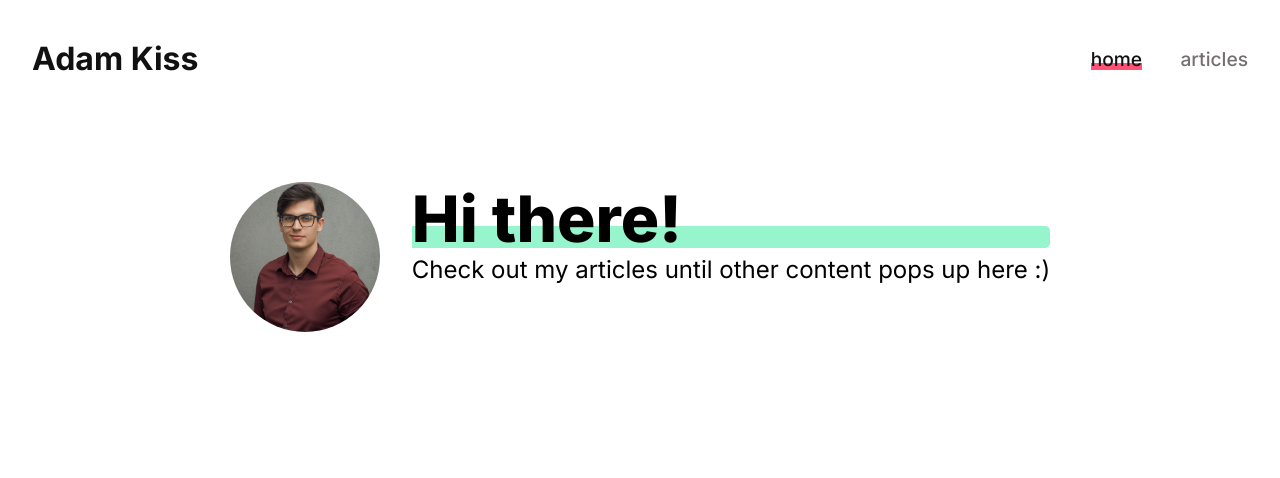
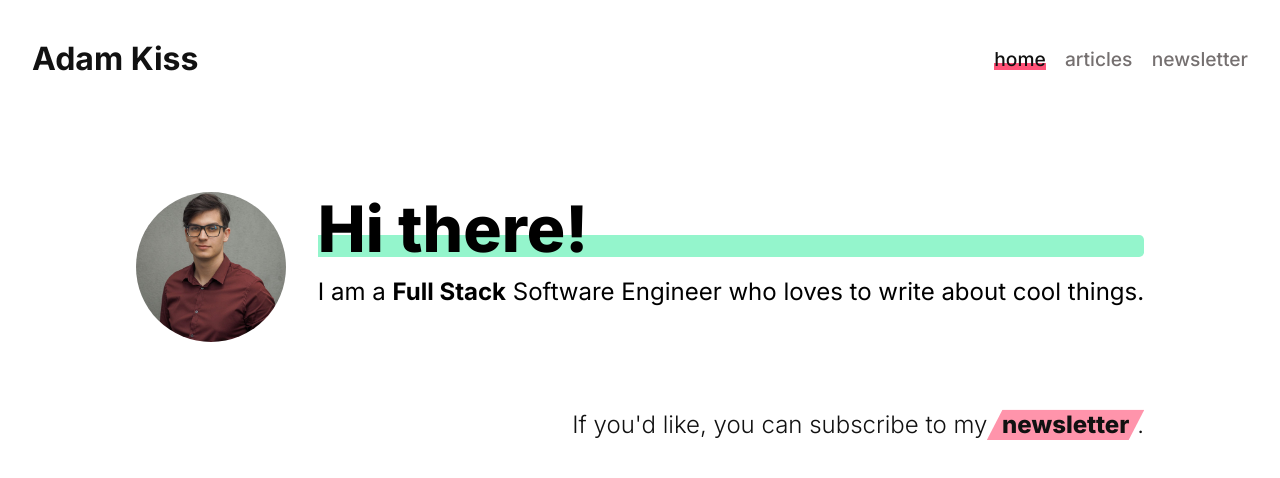
Before and after one commit to adamkss/adam-personal, a Next.js app: page / in a window 1280 px wide. Shown: the top 478 px of the page. Built offline with nearby package versions, Linux system fonts and the light colour scheme.

Commit message:
Add stylistic changes

```diff
--- a/components/header.js
+++ b/components/header.js
@@ -32,13 +32,13 @@ export const Header = ({ currentPage = 'home' }) => {
               },
               {
                 className: 'nav-list__list-item-active',
-                if: currentPage === 'about-me',
+                if: currentPage === 'articles',
               }
             )}
           >
-            {/* <Link href="/about-me">
-              <a>About me</a>
-            </Link> */}
+            <Link href="/articles">
+              <a>Articles</a>
+            </Link>
           </li>
           <li
             className={getClassNames(
@@ -47,12 +47,12 @@ export const Header = ({ currentPage = 'home' }) => {
               },
               {
                 className: 'nav-list__list-item-active',
-                if: currentPage === 'articles',
+                if: currentPage === 'newsletter',
               }
             )}
           >
-            <Link href="/articles">
-              <a>Articles</a>
+            <Link href="/newsletter">
+              <a>Newsletter</a>
             </Link>
           </li>
         </ul>
--- a/components/header.module.scss
+++ b/components/header.module.scss
@@ -1,4 +1,5 @@
 @use 'styles/animations';
+@import "styles/colors";
 
 .header {
   display: grid;
@@ -41,11 +42,6 @@
         margin-right: 1.2rem;
       }
 
-      a {
-        text-decoration: none;
-        color: inherit;
-      }
-
       &.nav-list__list-item-active {
         color: #111111;
         &:after {
@@ -56,7 +52,7 @@
           width: 100%;
           height: 7px;
           z-index: -1;
-          background-color: #ff5277;
+          background-color: $cool-pinkish;
           @include animations.FadeAndSlideIn(0.6s);
         }
       }
--- a/pages/index.js
+++ b/pages/index.js
@@ -1,4 +1,5 @@
 import Head from 'next/head';
+import Link from 'next/link';
 
 import styles from 'styles/index.module.scss';
 import { Header } from 'components/header';
@@ -15,6 +16,11 @@ const Home = () => {
       <main
         className={getClassNames({
           className: 'main-wrapper',
+        })}
+      >
+        <section
+          className={getClassNames({
+            className: 'introduction',
           })}
         >
           <img
@@ -41,9 +47,26 @@ const Home = () => {
                 className: 'welcome__small-text',
               })}
             >
-            Check out my articles until other content pops up here :)
+              I am a <b>Full Stack</b> Software Engineer who loves to write
+              about cool things.
+            </span>
+            <div
+              className={getClassNames({
+                className: 'welcome__newsletter',
+              })}
+            >
+              <span>
+                If you'd like, you can subscribe to my{' '}
+                <strong>
+                  <Link href="/newsletter">
+                    <a>newsletter</a>
+                  </Link>
+                </strong>
+                .
               </span>
             </div>
+          </div>
+        </section>
       </main>
     </>
   );
--- /dev/null
+++ b/styles/colors.scss
@@ -0,0 +1,2 @@
+$cool-pinkish: hsl(347, 100%, 66%);
+$neon-green: hsl(155, 83%, 77%);
--- a/styles/global.scss
+++ b/styles/global.scss
@@ -12,6 +12,13 @@ h3 {
   align-items: center;
 }
 
-ul, li {
+ul,
+li {
   padding: 0;
 }
+
+a {
+  color: inherit;
+  text-decoration: none;
+  outline: none;
+}
--- a/styles/index.module.scss
+++ b/styles/index.module.scss
@@ -1,5 +1,7 @@
-.main-wrapper {
-  padding-top: 5em;
+@import "styles/colors";
+
+.introduction {
+  padding-top: 7vw;
   display: grid;
   grid-template-columns: auto;
   grid-template-areas:
@@ -11,7 +13,6 @@
   @media (min-width: 550px) {
     grid-template-columns: auto auto;
     grid-template-areas: "profile-picture welcome-text";
-  }
   }
 
   .profile-image {
@@ -37,14 +38,60 @@
         position: absolute;
         width: 100%;
         height: 30%;
-      background-color: #96f5cd;
+        background-color: $neon-green;
         bottom: 8px;
         z-index: -1;
         border-top-right-radius: 0.3rem;
         border-bottom-right-radius: 0.3rem;
+        transition: all 0.3s ease-in;
+        transform-origin: bottom left;
+      }
+      &:hover::after {
+        background-color: $cool-pinkish;
+        transform: scaleY(1.7);
       }
     }
     .welcome__small-text {
+      display: block;
+      margin-top: 0.8rem;
       font-size: 1.5rem;
     }
+
+    .welcome__newsletter {
+      display: flex;
+      justify-content: flex-end;
+      margin-top: calc(7vw + 2vh);
+      font-size: 1.5rem;
+      text-align: end;
+      color: #111111;
+      & span {
+        display: block;
+        font-weight: 300;
       }
+
+      & strong {
+        font-weight: 800;
+        display: inline-block;
+        position: relative;
+        padding: 0em 0.5rem;
+        &:after {
+          display: block;
+          position: absolute;
+          content: "";
+          top: 0;
+          left: 0;
+          width: 100%;
+          height: 100%;
+          background-color: lighten($cool-pinkish, 13%);
+          z-index: -1;
+          transform: scale(1.1);
+          clip-path: polygon(10% 0, 100% 0%, 90% 100%, 0 100%);
+          transition: all 0.3s ease-in;
+        }
+        &:hover:after {
+          transform: scale(1.2);
+        }
+      }
+    }
+  }
+}
```
Also changed, not shown: pages/newsletter.js (added, +20 -0 lines). Lines whose indentation alone changed are shown as unchanged.
